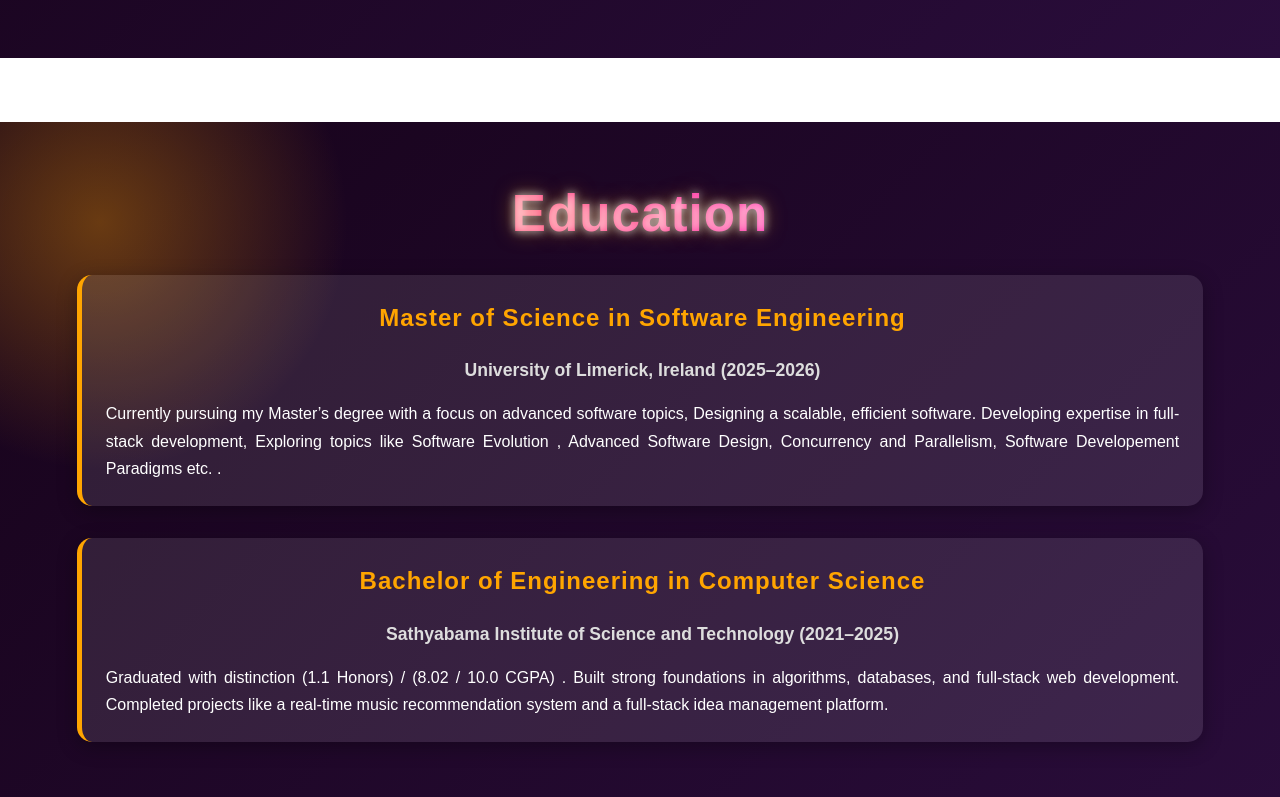
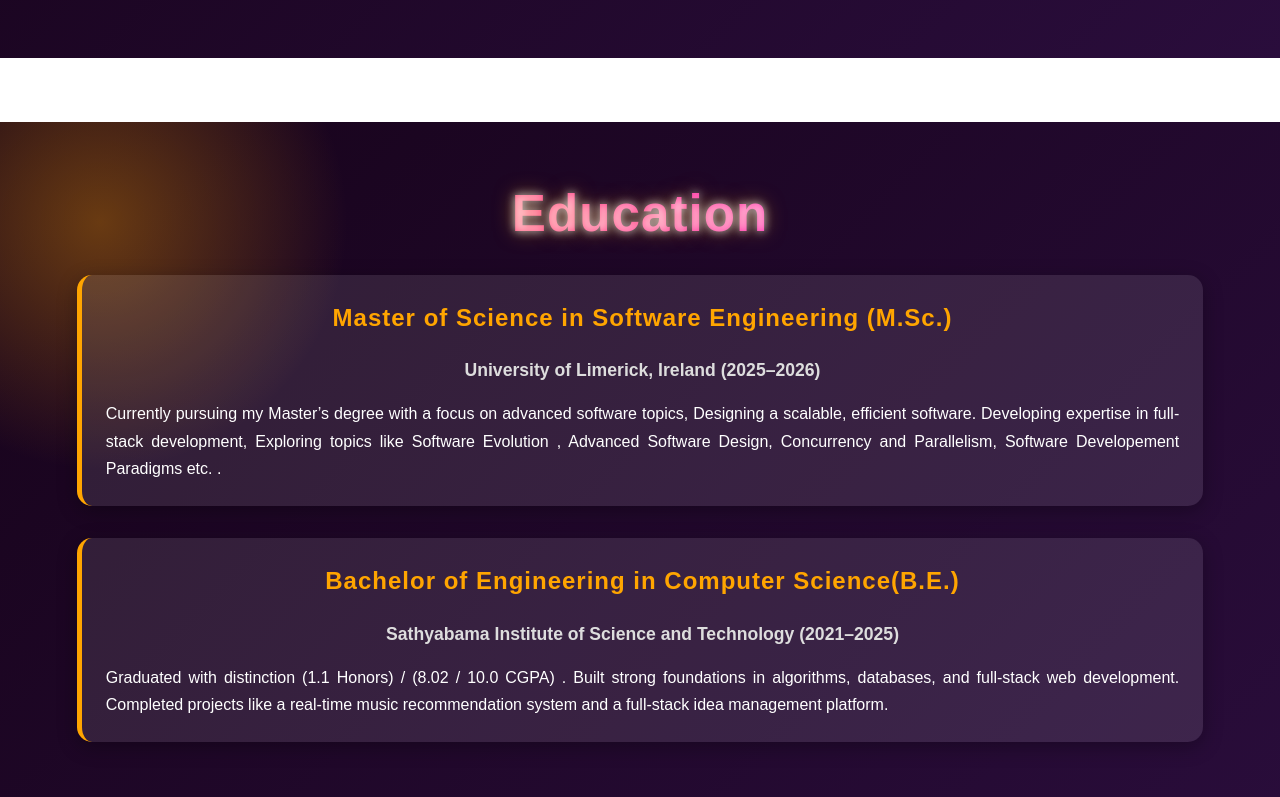
Before and after one commit to eshwarB-2003/My_Portfolio, a React (Vite) app: page /My_Portfolio/ in a window 1280 px wide. Shown: the part 558-1355 px from the top of the page. Built offline with nearby package versions, Linux system fonts and the light colour scheme.

Commit message:
updated portfolio with new changes

```diff
--- a/src/education.tsx
+++ b/src/education.tsx
@@ -11,7 +11,7 @@
           <h1 className="typing-gradient glow"> Education</h1>
 
           <div className="edu-item">
-            <h2>Master of Science in Software Engineering</h2>
+            <h2>Master of Science in Software Engineering (M.Sc.)</h2>
             <h3>University of Limerick, Ireland (2025–2026)</h3>
             <p>
               Currently pursuing my Master’s degree with a focus on advanced software topics, Designing a
@@ -21,7 +21,7 @@
           </div>
 
           <div className="edu-item">
-            <h2>Bachelor of Engineering in Computer Science</h2>
+            <h2>Bachelor of Engineering in Computer Science(B.E.)</h2>
             <h3>Sathyabama Institute of Science and Technology (2021–2025)</h3>
             <p>
               Graduated with distinction (1.1 Honors) / (8.02 / 10.0 CGPA) . Built strong foundations in algorithms, databases,
```
